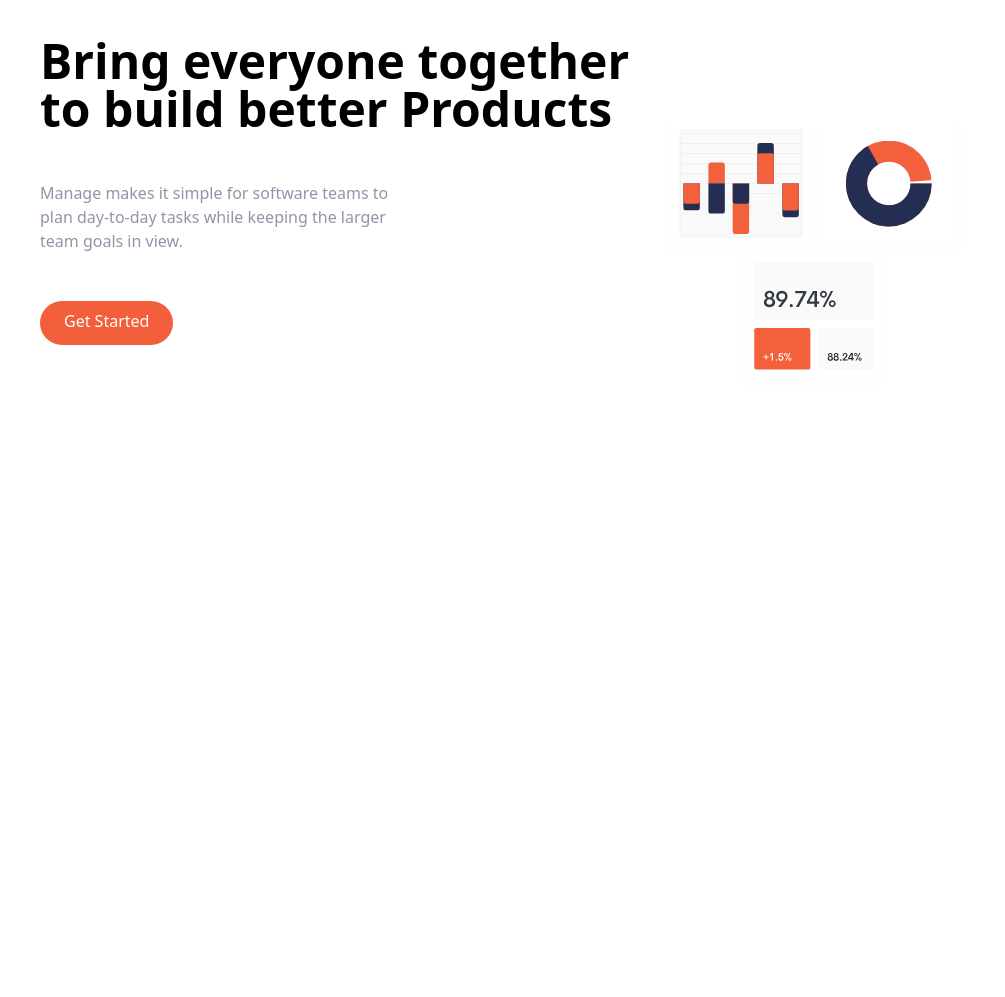
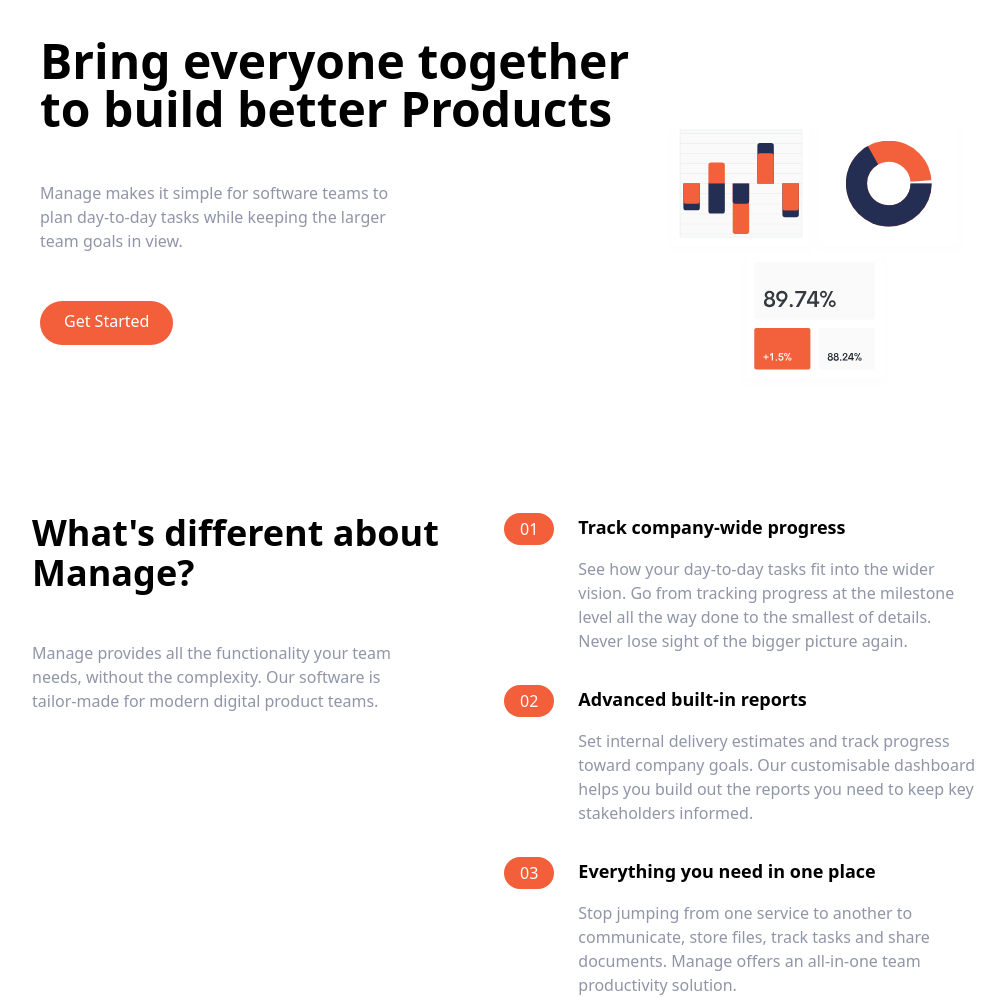
Before and after one commit to juanmaurente/manage-landing-page-master, a website: page index.html in a window 1280 px wide. Shown: the part 95-1092 px from the top of the page, without its empty margins (136-1141 px from the left). Before the commit the page ends 800 px from the top, so only its background shows below. Drawn offline with Linux system fonts and the light colour scheme.

Commit message:
features section

```diff
--- a/index.html
+++ b/index.html
@@ -8,6 +8,7 @@
 		<title>Manage Landing page</title>
 	</head>
 	<body>
+		<!-- Navbar -->
 		<nav class="relative container mx-auto p-6">
 			<div class="flex items-center justify-between">
 				<div class="pt-2">
@@ -27,6 +28,7 @@
 				>
 			</div>
 		</nav>
+
 		<!-- Hero Section -->
 		<section id="hero">
 			<!-- Flex Container -->
@@ -61,5 +63,134 @@
 				</div>
 			</div>
 		</section>
+
+		<!-- Featrures Section -->
+		<section id="features">
+			<!-- Flex Container -->
+			<div
+				class="container flex flex-col px-4 mx-auto mt-10 space-y-12 md:space-y-0 md:flex-row"
+			>
+				<!-- What is different? -->
+				<div class="flex flex-col space-y-12 md:w-1/2">
+					<h2
+						class="max-w-md text-4xl font-bold text-center md:text-left"
+					>
+						What's different about Manage?
+					</h2>
+					<p
+						class="max-w-sm text-center text-darkGrayishBlue md:text-left"
+					>
+						Manage provides all the functionality your team needs,
+						without the complexity. Our software is tailor-made for
+						modern digital product teams.
+					</p>
+				</div>
+				<!-- Numbered List -->
+				<div class="flex flex-col space-y-8 md:w-1/2">
+					<!-- List Item 1 -->
+					<div
+						class="flex flex-col space-y-3 md:space-y-0 md:space-x-6 md:flex-row"
+					>
+						<!-- Heading -->
+						<div
+							class="rounded-l-full bg-brightRedSupLight md:bg-transparent"
+						>
+							<div class="flex items-center space-x-2">
+								<div
+									class="px-4 py-2 text-white rounded-full md:py-1 bg-brightRed"
+								>
+									01
+								</div>
+								<h3
+									class="text-base font-bold md:mb-4 md:hidden"
+								>
+									Track company-wide progress
+								</h3>
+							</div>
+						</div>
+						<div>
+							<h3 class="hidden mb-4 text-lg font-bold md:block">
+								Track company-wide progress
+							</h3>
+							<p class="text-darkGrayishBlue">
+								See how your day-to-day tasks fit into the wider
+								vision. Go from tracking progress at the
+								milestone level all the way done to the smallest
+								of details. Never lose sight of the bigger
+								picture again.
+							</p>
+						</div>
+					</div>
+
+					<!-- List Item 2 -->
+					<div
+						class="flex flex-col space-y-3 md:space-y-0 md:space-x-6 md:flex-row"
+					>
+						<!-- Heading -->
+						<div
+							class="rounded-l-full bg-brightRedSupLight md:bg-transparent"
+						>
+							<div class="flex items-center space-x-2">
+								<div
+									class="px-4 py-2 text-white rounded-full md:py-1 bg-brightRed"
+								>
+									02
+								</div>
+								<h3
+									class="text-base font-bold md:mb-4 md:hidden"
+								>
+									Advanced built-in reports
+								</h3>
+							</div>
+						</div>
+						<div>
+							<h3 class="hidden mb-4 text-lg font-bold md:block">
+								Advanced built-in reports
+							</h3>
+							<p class="text-darkGrayishBlue">
+								Set internal delivery estimates and track
+								progress toward company goals. Our customisable
+								dashboard helps you build out the reports you
+								need to keep key stakeholders informed.
+							</p>
+						</div>
+					</div>
+
+					<!-- List Item 3 -->
+					<div
+						class="flex flex-col space-y-3 md:space-y-0 md:space-x-6 md:flex-row"
+					>
+						<!-- Heading -->
+						<div
+							class="rounded-l-full bg-brightRedSupLight md:bg-transparent"
+						>
+							<div class="flex items-center space-x-2">
+								<div
+									class="px-4 py-2 text-white rounded-full md:py-1 bg-brightRed"
+								>
+									03
+								</div>
+								<h3
+									class="text-base font-bold md:mb-4 md:hidden"
+								>
+									Everything you need in one place
+								</h3>
+							</div>
+						</div>
+						<div>
+							<h3 class="hidden mb-4 text-lg font-bold md:block">
+								Everything you need in one place
+							</h3>
+							<p class="text-darkGrayishBlue">
+								Stop jumping from one service to another to
+								communicate, store files, track tasks and share
+								documents. Manage offers an all-in-one team
+								productivity solution.
+							</p>
+						</div>
+					</div>
+				</div>
+			</div>
+		</section>
 	</body>
 </html>
```
Also changed, not shown: css/main.css.
